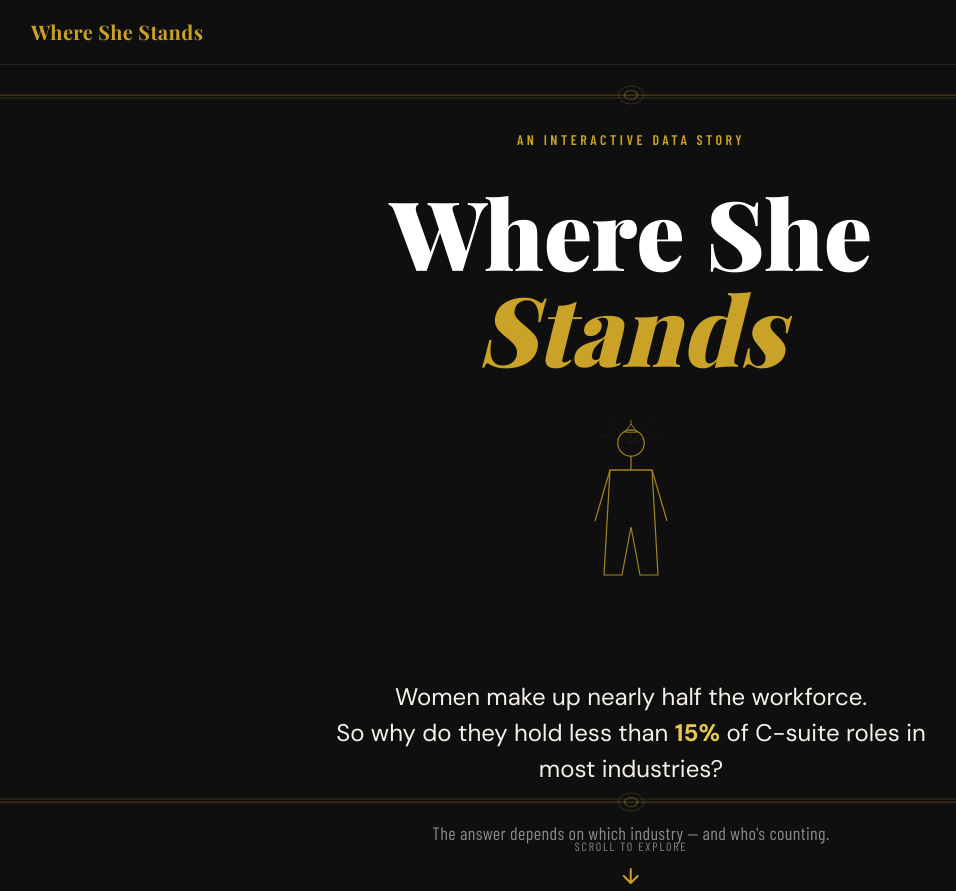
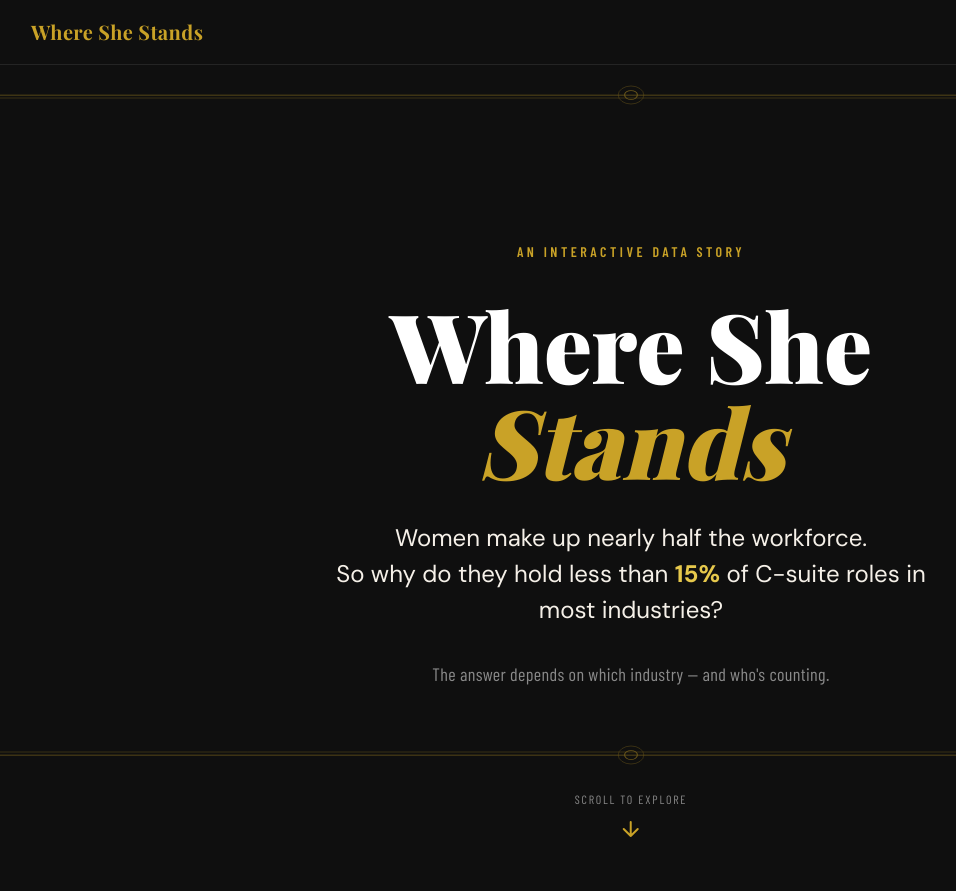
Before and after one commit to emily-boggs/where-she-stands, a plain HTML site: page index.html in a window 1280 px wide. Shown: the top 891 px of the page, without its empty margins (9-965 px from the left). Drawn offline with nearby package versions, Linux system fonts and the light colour scheme; a web font is replaced by a local one.

Commit message:
remove: hero female figure illustration

```diff
--- a/index.html
+++ b/index.html
@@ -44,33 +44,6 @@
           <span class="hero__title-line">Where She</span>
           <span class="hero__title-line hero__title-line--accent">Stands</span>
         </h1>
-
-        <!-- Art Deco female figure silhouette -->
-        <svg class="hero__figure" viewBox="0 0 200 400" aria-label="Art Deco stylized female figure" role="img">
-          <!-- Head -->
-          <circle cx="100" cy="60" r="22" fill="none" stroke="currentColor" stroke-width="2"/>
-          <!-- Neck -->
-          <line x1="100" y1="82" x2="100" y2="105" stroke="currentColor" stroke-width="2"/>
-          <!-- Shoulders -->
-          <line x1="65" y1="105" x2="135" y2="105" stroke="currentColor" stroke-width="2"/>
-          <!-- Body (Art Deco angular dress) -->
-          <path d="M65 105 L55 280 L85 280 L100 200 L115 280 L145 280 L135 105 Z"
-                fill="none" stroke="currentColor" stroke-width="2"/>
-          <!-- Arms -->
-          <line x1="65" y1="105" x2="40" y2="190" stroke="currentColor" stroke-width="2"/>
-          <line x1="135" y1="105" x2="160" y2="190" stroke="currentColor" stroke-width="2"/>
-          <!-- Geometric crown/headpiece -->
-          <polygon points="100,28 90,42 110,42" fill="none" stroke="currentColor" stroke-width="1.5"/>
-          <line x1="100" y1="22" x2="100" y2="28" stroke="currentColor" stroke-width="1.5"/>
-          <!-- Sunburst behind figure -->
-          <g opacity="0.3">
-            <line x1="100" y1="60" x2="100" y2="10" stroke="currentColor" stroke-width="0.5"/>
-            <line x1="100" y1="60" x2="140" y2="20" stroke="currentColor" stroke-width="0.5"/>
-            <line x1="100" y1="60" x2="60" y2="20" stroke="currentColor" stroke-width="0.5"/>
-            <line x1="100" y1="60" x2="155" y2="45" stroke="currentColor" stroke-width="0.5"/>
-            <line x1="100" y1="60" x2="45" y2="45" stroke="currentColor" stroke-width="0.5"/>
-          </g>
-        </svg>
 
         <p class="hero__hook">
           Women make up nearly half the workforce.<br>
```
